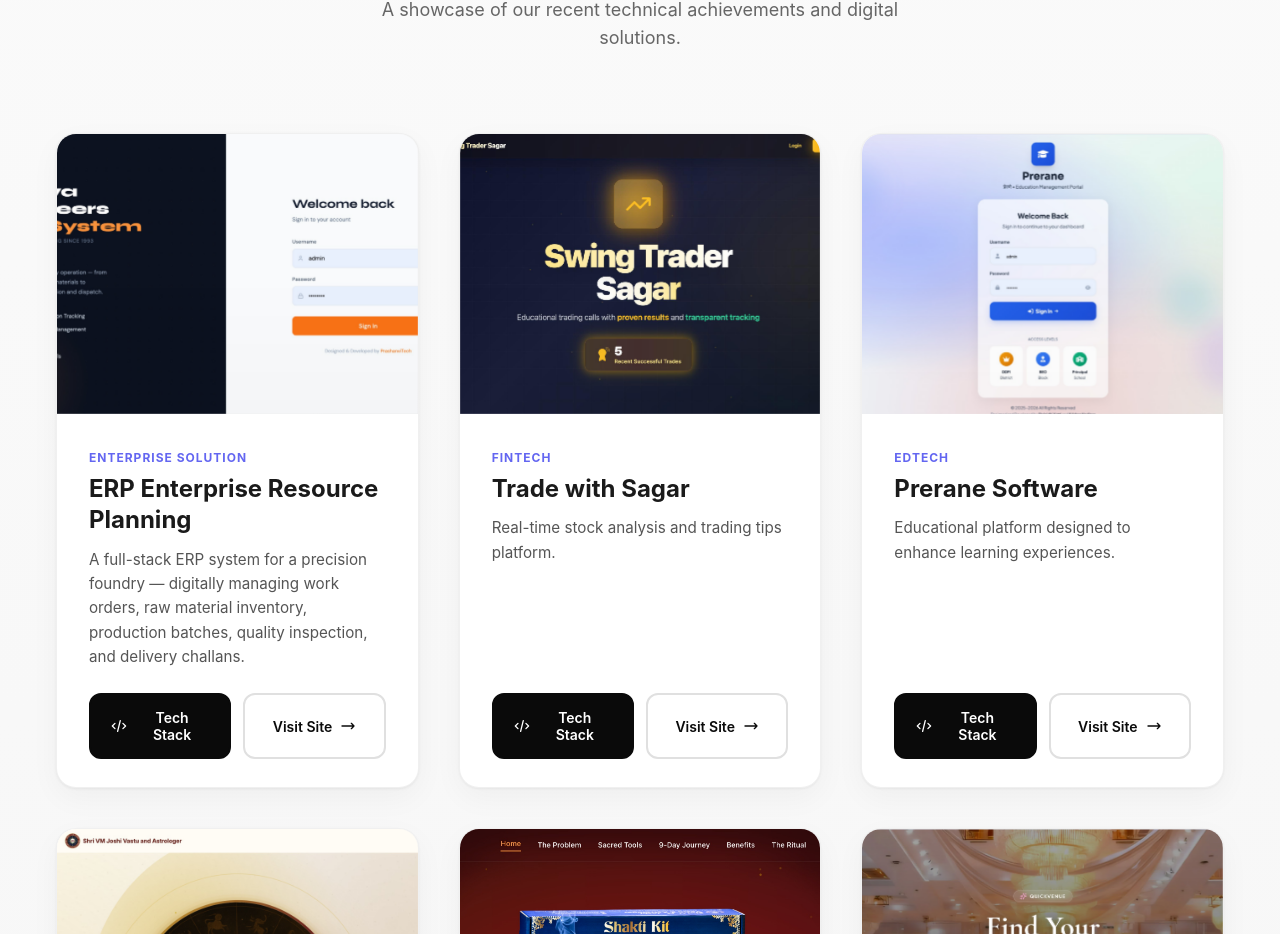
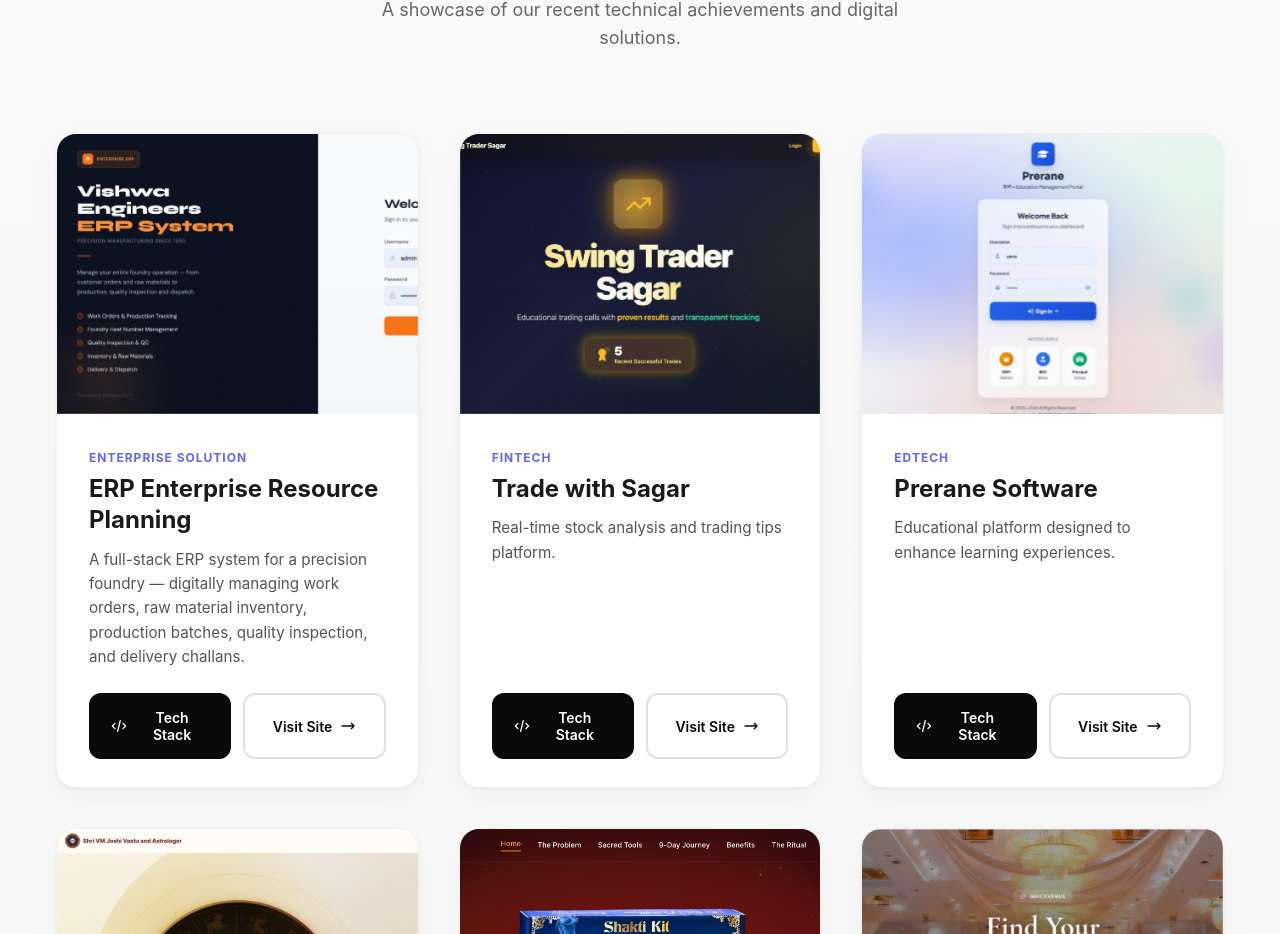
Before and after one commit to shrinidhikatti/prashanvi_tech, a React (Vite) app: page / in a window 1280 px wide. Shown: the part 4434-5368 px from the top of the page. Built offline with nearby package versions, Linux system fonts and the light colour scheme.

Commit message:
fix ERP image crop — show from top left

```diff
--- a/src/components/Portfolio.jsx
+++ b/src/components/Portfolio.jsx
@@ -22,6 +22,7 @@
       gradient: 'linear-gradient(135deg, #FF6B6B 0%, #EE5D6C 100%)',
       url: 'https://erp.vishwaengineers.com/login',
       image: vishwaengImg,
+      imagePosition: 'top left',
       features: [
         'Customer Work Orders',
         'Raw Material Inventory',
@@ -179,7 +180,7 @@
           {projects.map((project, index) => (
             <div key={index} className="project-card">
               <div className="project-preview">
-                <img src={project.image} alt={project.title} className="project-image" />
+                <img src={project.image} alt={project.title} className="project-image" style={project.imagePosition ? { objectPosition: project.imagePosition } : {}} />
                 <div className="image-overlay"></div>
               </div>
 
```
